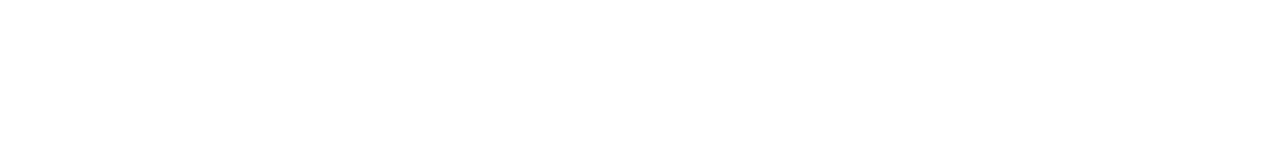
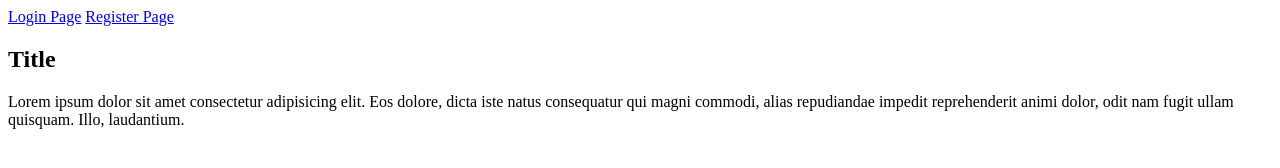
Before and after one commit to MissLucY27/git-live-tutorial, a plain HTML site: page index.html in a window 1280 px wide. Drawn offline with Linux system fonts and the light colour scheme.

Commit message:
Homepage Changes

```diff
--- a/index.html
+++ b/index.html
@@ -2,10 +2,17 @@
 <html lang="en">
 <head>
     <meta charset="UTF-8">
-    <meta name="viewport" content="width=device-width, initial-scale=1.0">
+    <meta gname="viewport" content="width=device-width, initial-scale=1.0">
     <title>Home Page</title>
 </head>
 <body>
-
+    <header>
+        <a href="login.html">Login Page</a>
+        <a href="register.html">Register Page</a>
+    </header>
+    <section>
+        <h1>Title</h1>
+        <p>Lorem ipsum dolor sit amet consectetur adipisicing elit. Eos dolore, dicta iste natus consequatur qui magni commodi, alias repudiandae impedit reprehenderit animi dolor, odit nam fugit ullam quisquam. Illo, laudantium.</p>
+    </section>
 </body>
 </html>
```
